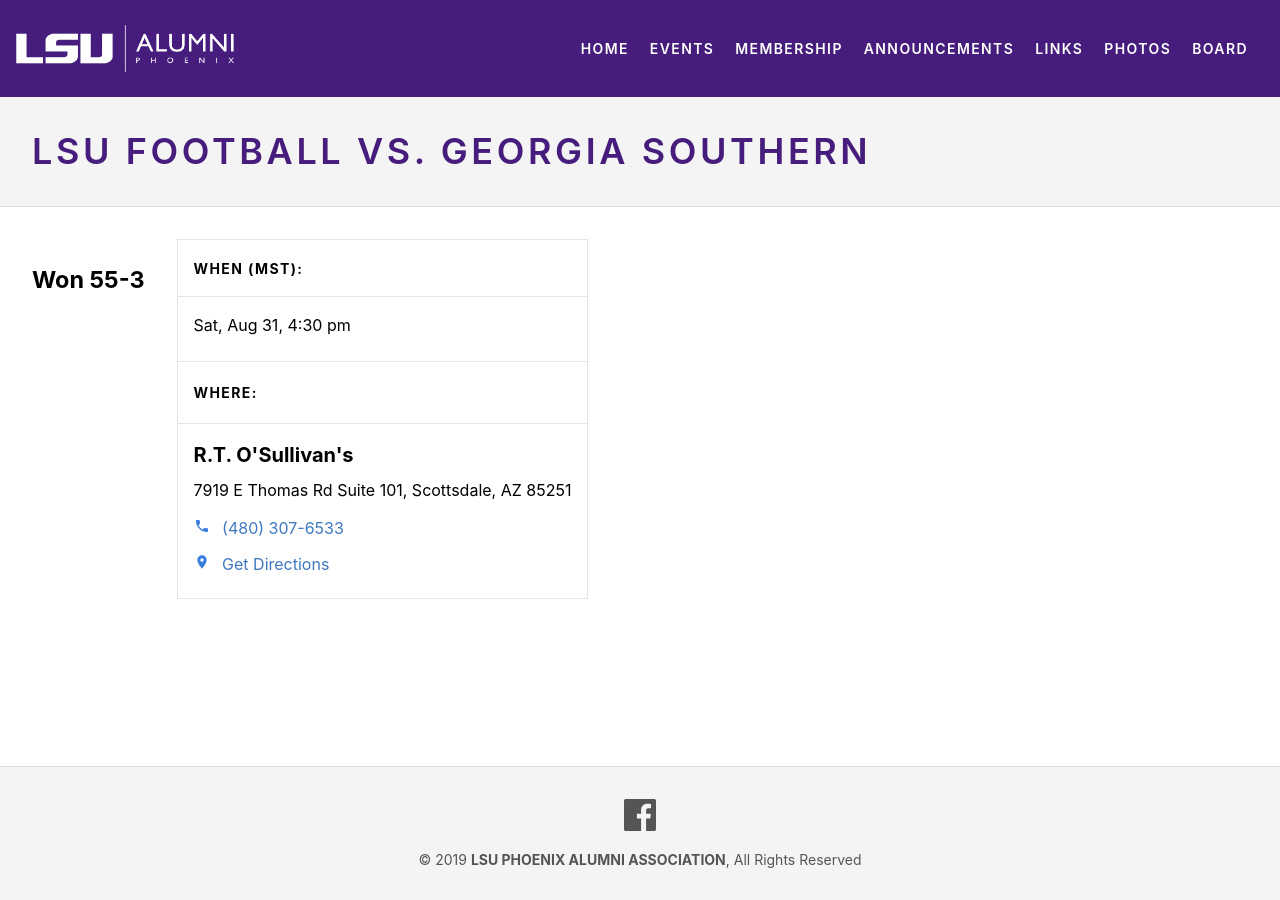
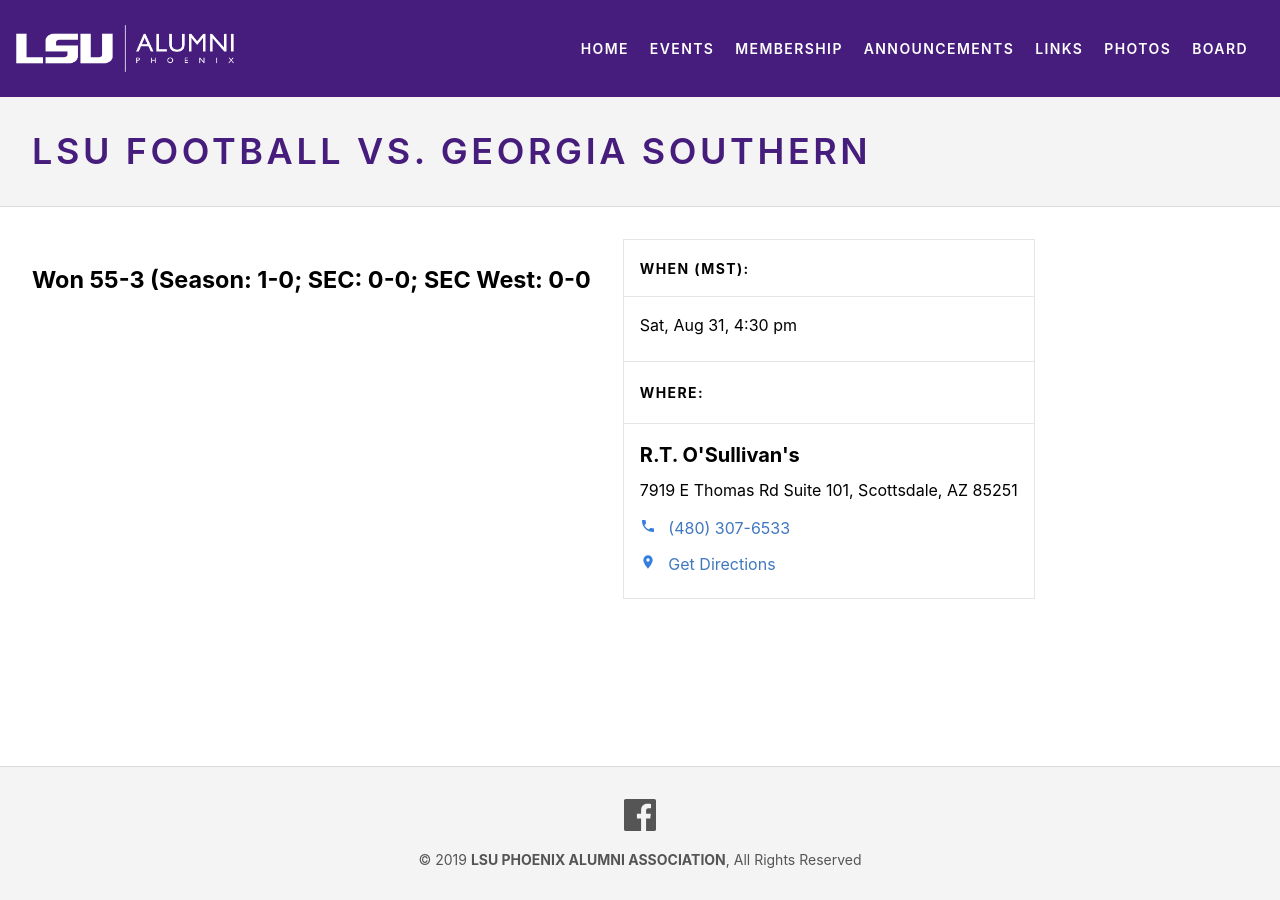
Before and after one commit to lsu-phoenix-alumni/lsu-phoenix-alumni.github.io, a Jekyll site: the page built from _events/lsu-vs-georgia-southern.markdown, in a window 1280 px wide. Built offline with Jekyll 4.4.1, drawn with Linux system fonts in a browser that asks for light colours.

Commit message:
Updated Lsu Vs Georgia Southern

```diff
--- a/_events/lsu-vs-georgia-southern.markdown
+++ b/_events/lsu-vs-georgia-southern.markdown
@@ -12,4 +12,4 @@
 layout: event
 ---
 
-### Won 55-3
+### Won 55-3 (Season: 1-0; SEC: 0-0; SEC West: 0-0
```
